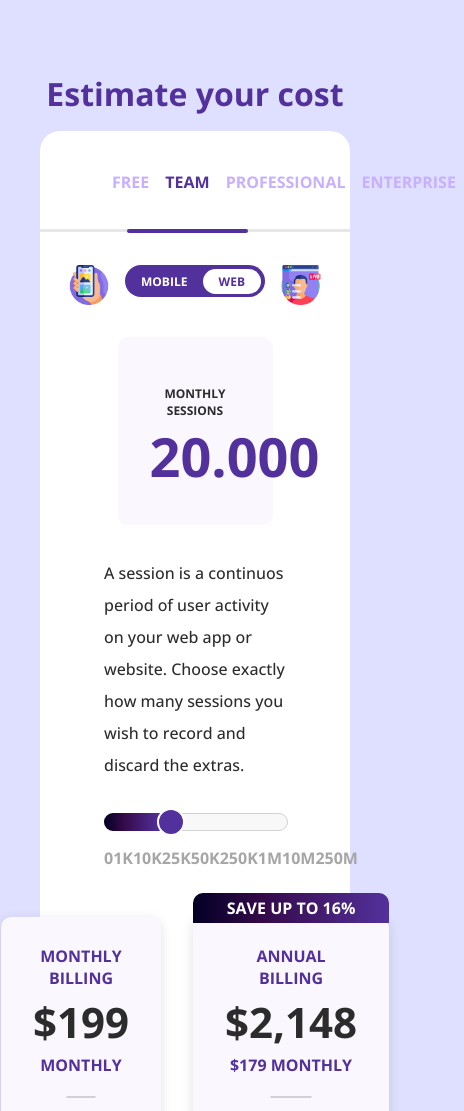
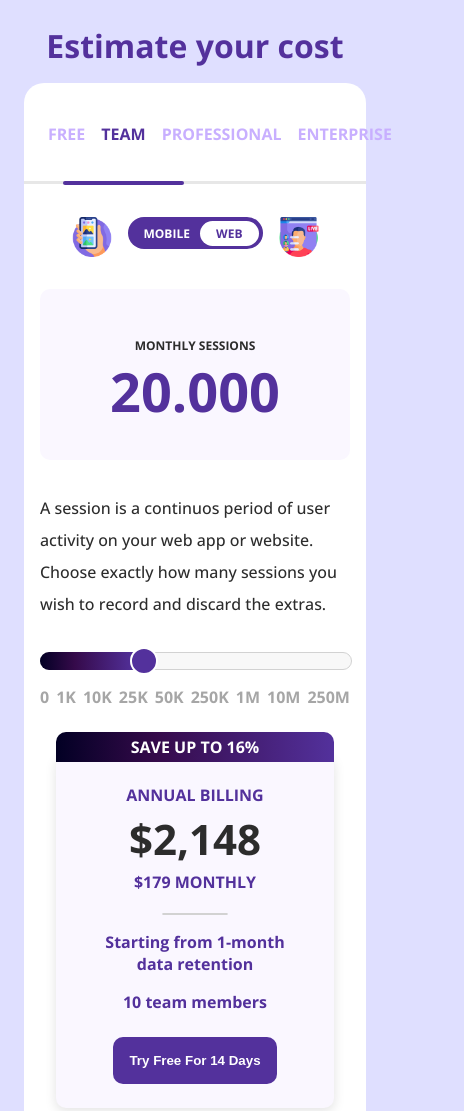
Before and after one commit to VincenzoRuggiero/Cost-Estimator, a plain HTML site: page index.html in a window 390 px wide. Shown: the top 1111 px of the page, 464 px wide, since content can reach past the window. Drawn offline with nearby package versions, Linux system fonts and the light colour scheme.

Commit message:
Add media queries

```diff
--- a/index.css
+++ b/index.css
@@ -120,6 +120,7 @@ h1 {
   font-weight: bold;
   margin-top: 32px;
   border-radius: 10px;
+  box-sizing: border-box;
 }
 .sessions-card p:first-of-type {
   color: rgb(44, 44, 44);
@@ -249,3 +250,43 @@ h1 {
   border-top-right-radius: 10px;
   border-top-left-radius: 10px;
 }
+
+@media only screen and (max-width: 750px) {
+  .cards-wrapper {
+    flex-wrap: wrap-reverse;
+  }
+  .card {
+    width: 100%;
+  }
+
+  .container {
+    padding: 0 20px;
+  }
+
+  .sessions-card {
+    width: 80%;
+  }
+}
+
+@media only screen and (max-width: 600px) {
+  .container {
+    padding: 0 16px;
+  }
+
+  body {
+    padding: 16px;
+  }
+
+  .sessions-card {
+    width: 100%;
+  }
+
+  h1 {
+    margin: 0 0 16px 0;
+  }
+
+  .toggle-wrapper {
+    width: 90%;
+    justify-content: space-around;
+  }
+}
```
